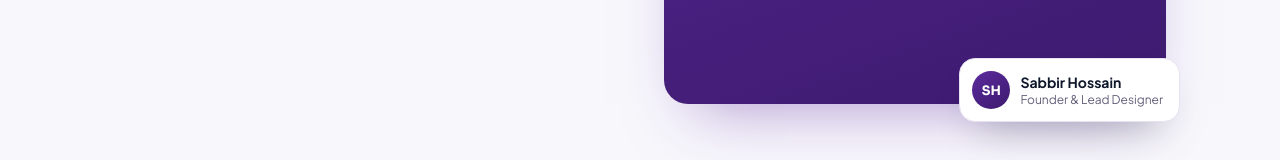
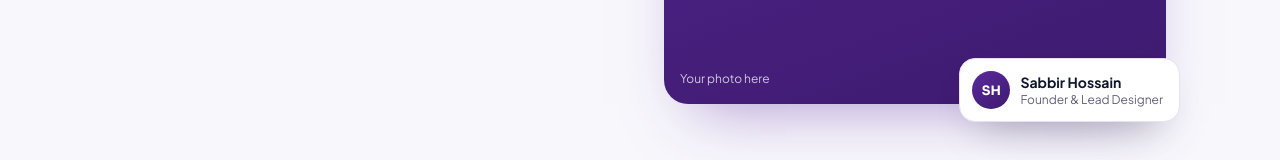
Before and after one commit to sourov6580/sabbir-web-solutions, a Next.js app: page / in a window 1280 px wide. Shown: the part 7836-7996 px from the top of the page. Built offline with nearby package versions, Linux system fonts and the light colour scheme.

Commit message:
Add files via upload

```diff
--- a/content/site.js
+++ b/content/site.js
@@ -219,6 +219,10 @@ export const contact = {
   whatsappNumber: "8801610034234",
   whatsappLabel: "Chat on WhatsApp",
   location: "Natore, Bangladesh",
+  // Right-side photo in the contact section. Drop your image in /public/images
+  // and set it here, e.g. "/images/sabbir-contact.jpg". null shows a placeholder frame.
+  image: null,
+  imageCaption: "Your photo here",
   services: ["Website Design", "Video Editing", "Both"],
   privacyNote: "Your details stay private · No spam, ever",
   submitLabel: "Send Message",
```
